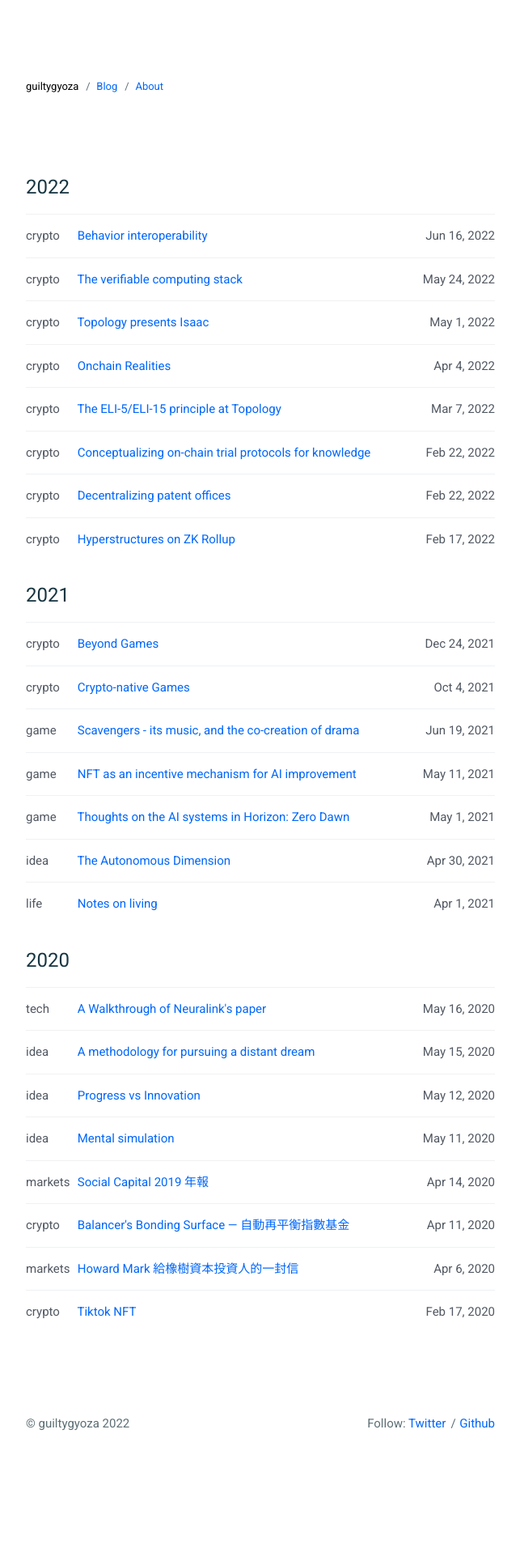
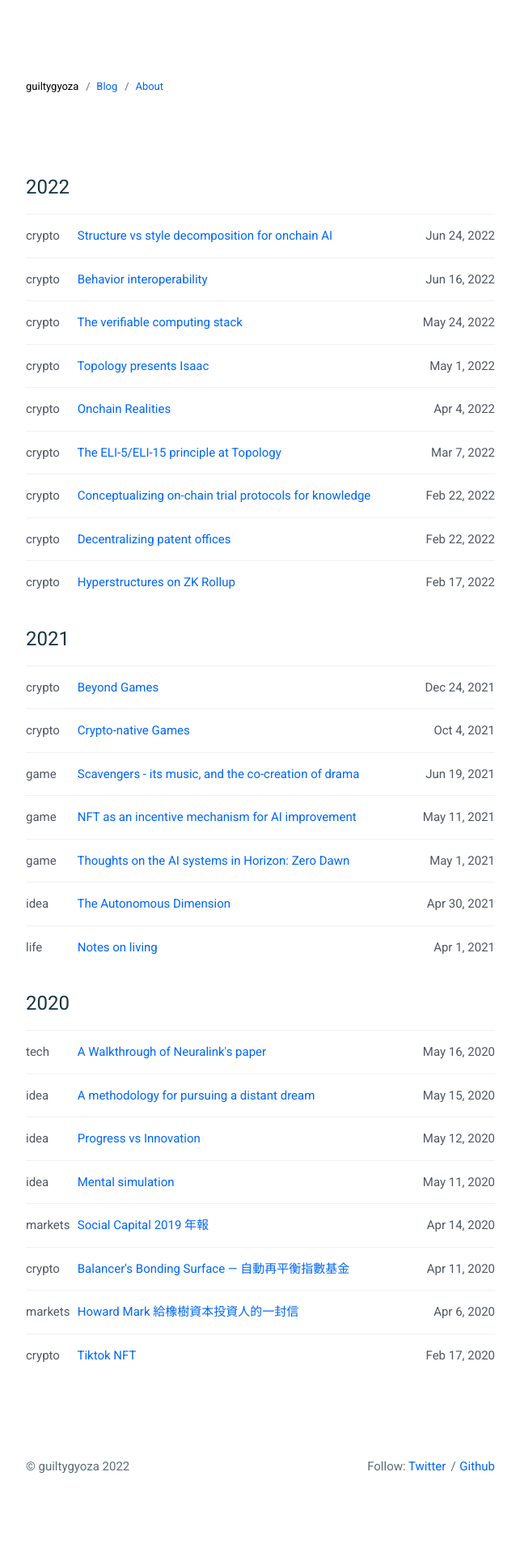
Before and after one commit to guiltygyoza/blog, a Jekyll site: the page built from index.html, in a window 1280 px wide. Shown: the whole page at 81% size, without its empty margins (318-961 px from the left). Built offline with Jekyll 4.4.1, drawn with Linux system fonts in a browser that asks for light colours; before the commit the page ends 1869 px from its top, so only the background shows below that; some of the changed lines change nothing that is shown.

Commit message:
edit style for highlighting; add post

````diff
--- /dev/null
+++ b/_posts/2022-06-24-structure-style-decomposition-ai.md
@@ -0,0 +1,65 @@
+---
+layout: post
+title:  "Structure vs style decomposition for onchain AI"
+date:   2022-06-24 00:00:00 -0500
+categories: crypto
+published: true
+---
+
+ELI5: A richer dimension of UGC is User Generated Behavior (UGB), or in other words user-generated AI. If blockchain were to revolution the game industry, builders on blockchain must tackle the holy grail of games - sophisticated game AI. Topology has conviction towards onchain AI interop and composability towards proliferation of UGB.
+
+### Structure vs style decomposition (SSD)
+Chris Hecker asserted in his [GDC lecture in 2008](https://www.chrishecker.com/Structure_vs_Style) that the key to solving any *hard interactive problem* is to find the right structure vs style decomposition (SSD), where "hard interactive problem" is defined as any problem that sits at the intersection of technology, aesthetics, and interactivity. To borrow the wisdom from [category theory](https://bartoszmilewski.com/): human thinks in certain structure, which could be summarized by one concept: *chop and conquer*. For problems that are not practically choppable into smaller problems, human can not reason about them. For problems that lack effective frameworks of chopping and decomposition, human cannot begin to tackle them. Unchoppable problems are intimidating and uninvestible. Choppable problems can be tackled. How to chop a problem is the *structure* in SSD, whereas using that structure to solve the problem is the *style* in SSD.
+
+### Game AI as holy grail, and the lack of SSD for game AI
+In the same GDC lecture, Chris Hecker asserted that AI should have had the most profound impact on games but had not - AI technology is the key to deep interactivity, consequence, and meaning. Chris further asserted that the reason for AI not having huge impacts on games was because we had not found the right SSD for game AI. Chris hypothesized the existence of *Photoshop for AI*, with which the process of creating AI does not involve coding. Fast forward to today, despite the proliferation of deep learning research, DRL agents playing complex RTS games competitively, and large language models run by hyperscalers triggering existential debates on AI consciouness, these research has ~0 bearing on the making of any game AI in state of the art AAA titles.
+
+### What is AI?
+Note that "AI" here absolutely does *not* mean the popularized & superficial notion of machine learning! It means agents in game worlds that are able to sense, reason, decide, and act autonomously. Robotics is perhaps a fitter term, but I will stick to AI because robotics is a mouthful. Below is a classic characterization of AI from [Russel & Norvig's textbook](https://en.wikipedia.org/wiki/Artificial_Intelligence:_A_Modern_Approach). In essence, AI constitues sensing, intentionality, decision making, and acting within an environment that can be sensed, reasoned about, and acted upon.
+
+<img src="/assets/russel_norvig_ai.png"/>
+
+### Solve the hardest problem
+Our mentality at Topology is: if scalable blockchain were to transform the game industry, it must tackle the hardest challenge faced by the industry. We must think in leaps, not increments. Some thoughts here:
+
+1. In essence, blockchain is not a database (it's a horrible storage medium!), but a credibly neutral enforcer of computation. The emergence of validity proof systems further accentuates this fact.
+2. If database is not the essence of blockchain, using blockchain as records of hex/byte strings that have meaning offchain is a drastic under-realization of its potential.
+3. If AI is the future of game, we must explore blockchain as a potential way to bring about that future.
+4. Sophisticated AI enrich game worlds. Topology holds a creative-centric stance towards building onchain realities, which naturally leads to our conviction in AI interoperability and composability.
+4. The goal of AI interoperability is to achieve standardized computational models that manifest the sensing, reasoning, decision making, and acting components of AI, such that *any* reality compatible to such standard models would be able to host these AIs i.e. allowing AI to traverse across different realities. Why interoperability? Because interop shifts the power dynamics towards the creators (see [Behavior interoperability](https://www.guiltygyoza.xyz/2022/06/behavior-interop)).
+5. The goal of AI composability is to create the "Photoshop for AI" that enables expressive composability of AI - composing fragments of intentionality into richer intentionality, and composing micro behaviors into more complex behaviors. Why composability? It boost expressivity and productivity, and is equivalent to the notions of function compositionality, modularity, and separation of concerns. With composability, we can build bigger, richer, more sophisticated, and safer systems.
+5. Thus far the privleged joy of creating game AIs is restricted to game designers, or specifically the AI engineers and designers in game studios. Being creator-centric means Topology believes in *finding the SSD that allows for democratization of AI creation*. Some anecdotal evidence: in 2022, there are ~300k employees in the US game industry, which accounts for ~0.1% of US population; there are 60%+ US population that identify themselves as gamers. Being creator-centric means "going from game 1.0 to game 2.0": making games massively and deeply writeable, not merely readable/consumable.
+6. Put in another way, we at Topology are hypothesizing the proliferation of a new dimension of UGC: User Generated Behavior (UGB) on-chain, and its pivotal role in allowing for continuous evolution and deepening of onchain realities.
+
+### Onchain Game AI SSD v0.1
+Our earliest attempt at game AI SSD, using a prototyped onchain 2D fighting game as the concrete targeted context, yielded the following structure for computing agent behavior in a loop:
+
+```
+
+  Variables:
+  - PHY: the raw states of the game world, primarily consisting of object dynamics / hitboxes
+  - A: the internal state of the agent
+  - C: the state of the character in character state machine
+  - p: the perceptibles produced by the agent's sensors
+  - a: the actions that the agent intends to perform
+  - s: the stimuli to the agent computed from physicality
+
+  Loop:
+    // 1. Perceive from physicality
+    Perception : PHY => p
+
+    // 2. Compute intentionality and decision making for agent
+    Agency: A, p => A', a
+
+    // 3. Compute character state transition
+    Character: C, a, s => C'
+
+    // 4. Compute consequences in physicality
+    Physicality: PHY, C => PHY', s
+
+```
+
+In terms of agency modeling, our earliest prototype uses *finite state machines* to model the computation of intentionality and uses *behavior trees* to model the process of behavior selection, which is deeply inspired by the HFSMBTH model introduced by Bobby Anguelov in a [GDC talk in 2017](https://ubm-twvideo01.s3.amazonaws.com/o1/vault/gdc2017/Presentations/Vehkala_AI%20Arborist.pdf), banking on the promise of composability with these constructs. Furthermore, the prototype implements the popular input mechanics of "input buffer" in fighting games, which allows the player to queue up actions to be performed by the character at its next earliest availability. The use of input buffer is somewhat analogous to the "sequential" control node in game behavior trees; we believe the input buffer mechanic presents a more elegant solution for manipulating sequences of actions intended by the agent to be performed.
+
+The publicized [demo sequence](https://twitter.com/guiltygyoza/status/1539696376870838278) was created with the following trivial agent model:
+<img src="/assets/early_demo_agent.png"/>
--- a/_sass/helpers/_mixins.scss
+++ b/_sass/helpers/_mixins.scss
@@ -66,7 +66,7 @@
 }
 
 @mixin fs--code {
-    font-size: 1.0rem;
+    font-size: 1.4rem;
     line-height: 1.5;
 }
 
--- a/_sass/vendor/_highlight.scss
+++ b/_sass/vendor/_highlight.scss
@@ -25,7 +25,7 @@
     border-radius: 4px;
     background: #FDFDFD;
     border: 1px solid #E8E8EB;
-    color: #93a1a1;
+    color: #333333;
 
     .gutter {
         padding: 1.2rem;
````
Also changed, not shown: assets/early_demo_agent.png (added), assets/russel_norvig_ai.png (added).
